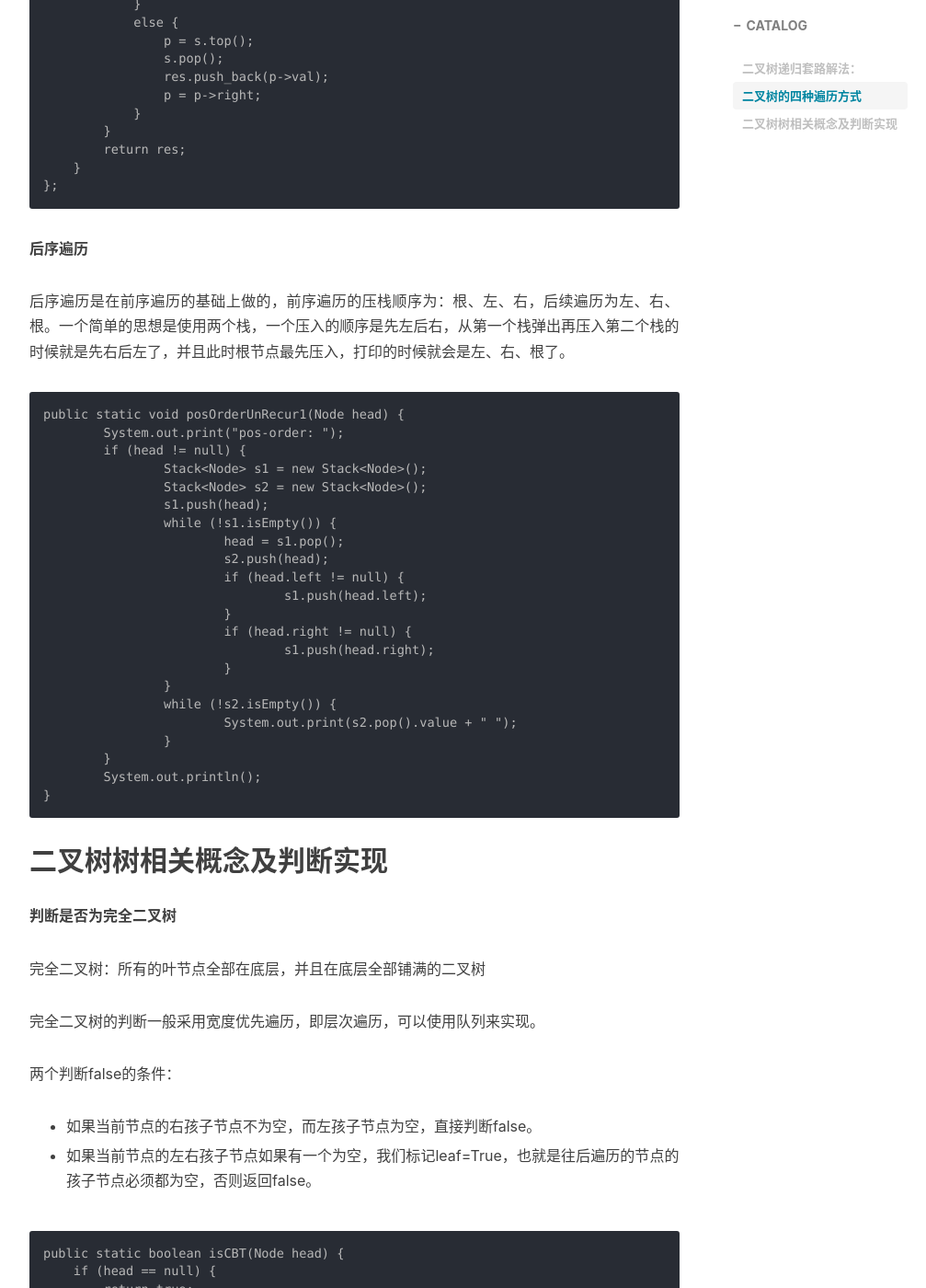
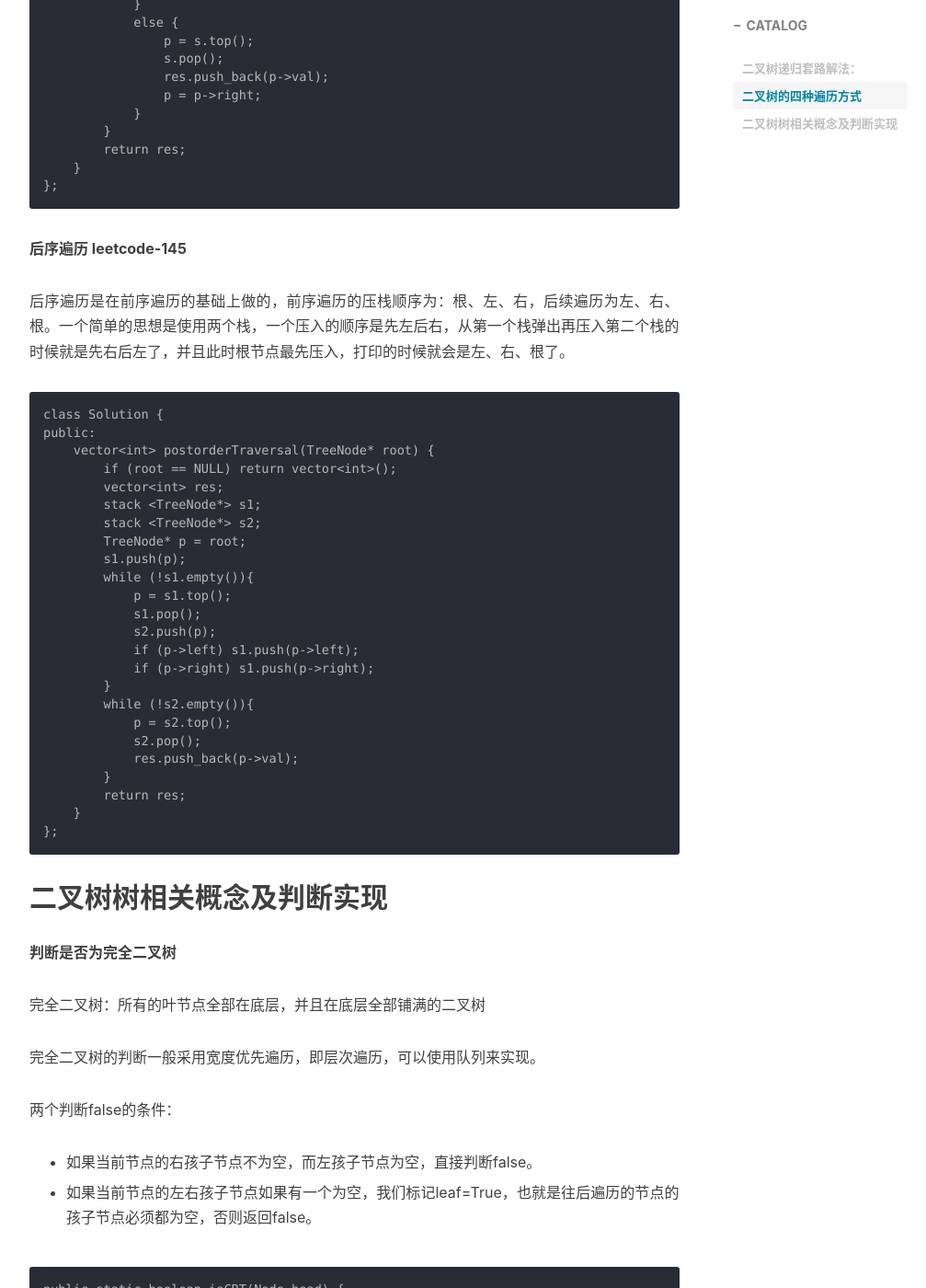
Before and after one commit to AIaimuti/aiaimuti.github.io, a Jekyll site: the page built from _posts/2019-11-26-tree.md, in a window 1280 px wide and 1400 px high, scrolled down 4237 px. Shown: the whole window at 92% size, without its empty margins (233-1240 px from the left). Built offline with Jekyll 4.4.1, drawn with Linux system fonts in a browser that asks for light colours; nearby versions of some CDN libraries; comment, search, counter and statistics services are not loaded.

Commit message:
Update 2019-11-26-tree.md

````diff
--- a/_posts/2019-11-26-tree.md
+++ b/_posts/2019-11-26-tree.md
@@ -163,33 +163,35 @@ public:
 };
 ```
 
-**后序遍历**
+**后序遍历 leetcode-145**
 
 后序遍历是在前序遍历的基础上做的，前序遍历的压栈顺序为：根、左、右，后续遍历为左、右、根。一个简单的思想是使用两个栈，一个压入的顺序是先左后右，从第一个栈弹出再压入第二个栈的时候就是先右后左了，并且此时根节点最先压入，打印的时候就会是左、右、根了。
 
 ```
-public static void posOrderUnRecur1(Node head) {
-	System.out.print("pos-order: ");
-	if (head != null) {
-		Stack<Node> s1 = new Stack<Node>();
-		Stack<Node> s2 = new Stack<Node>();
-		s1.push(head);
-		while (!s1.isEmpty()) {
-			head = s1.pop();
-			s2.push(head);
-			if (head.left != null) {
-				s1.push(head.left);
-			}
-			if (head.right != null) {
-				s1.push(head.right);
-			}
-		}
-		while (!s2.isEmpty()) {
-			System.out.print(s2.pop().value + " ");
-		}
-	}
-	System.out.println();
-}
+class Solution {
+public:
+    vector<int> postorderTraversal(TreeNode* root) {
+        if (root == NULL) return vector<int>();
+        vector<int> res;
+        stack <TreeNode*> s1;
+        stack <TreeNode*> s2;
+        TreeNode* p = root;
+        s1.push(p);
+        while (!s1.empty()){
+            p = s1.top();
+            s1.pop();
+            s2.push(p);
+            if (p->left) s1.push(p->left);
+            if (p->right) s1.push(p->right);
+        }
+        while (!s2.empty()){
+            p = s2.top();
+            s2.pop();
+            res.push_back(p->val);
+        }
+        return res;
+    }
+};
 ```
 
 ## 二叉树树相关概念及判断实现
````
